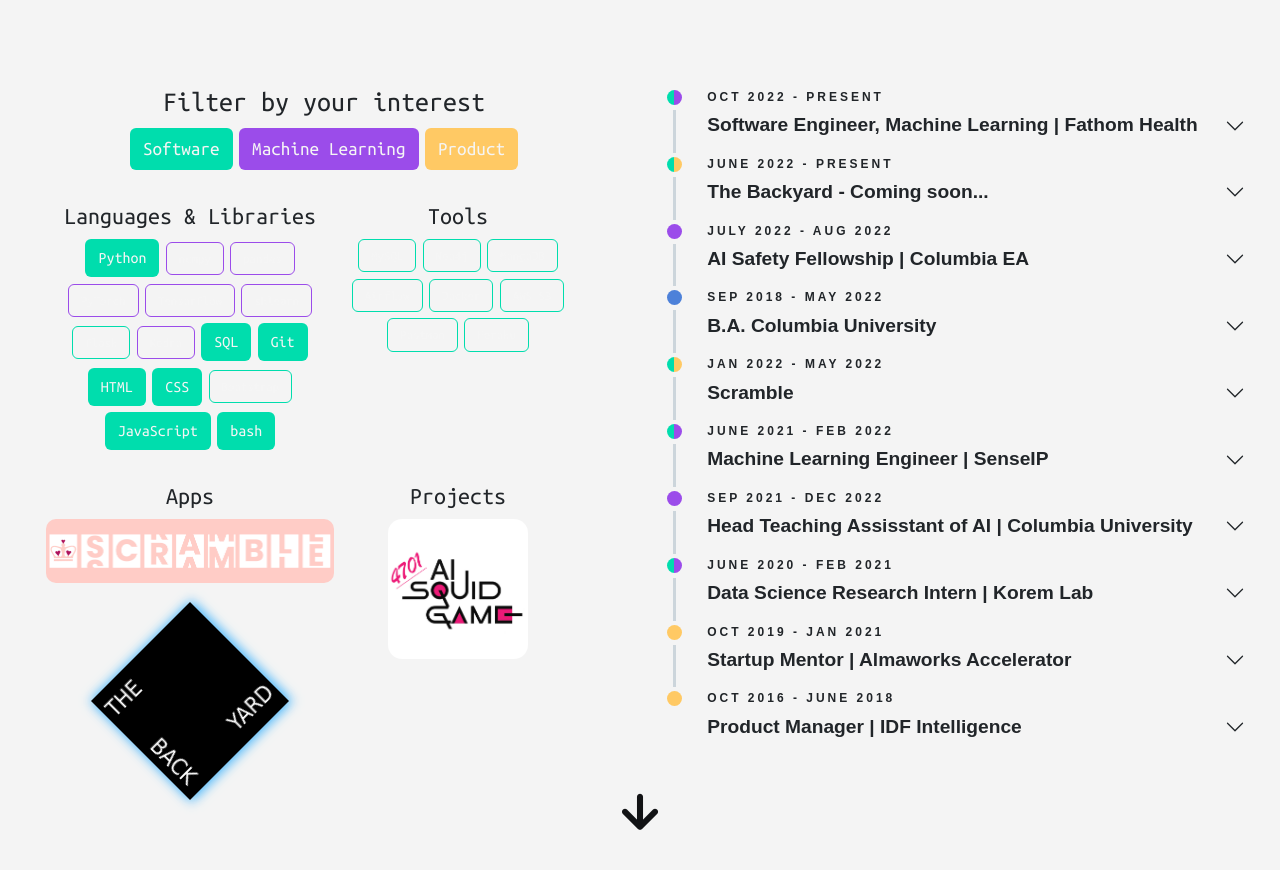
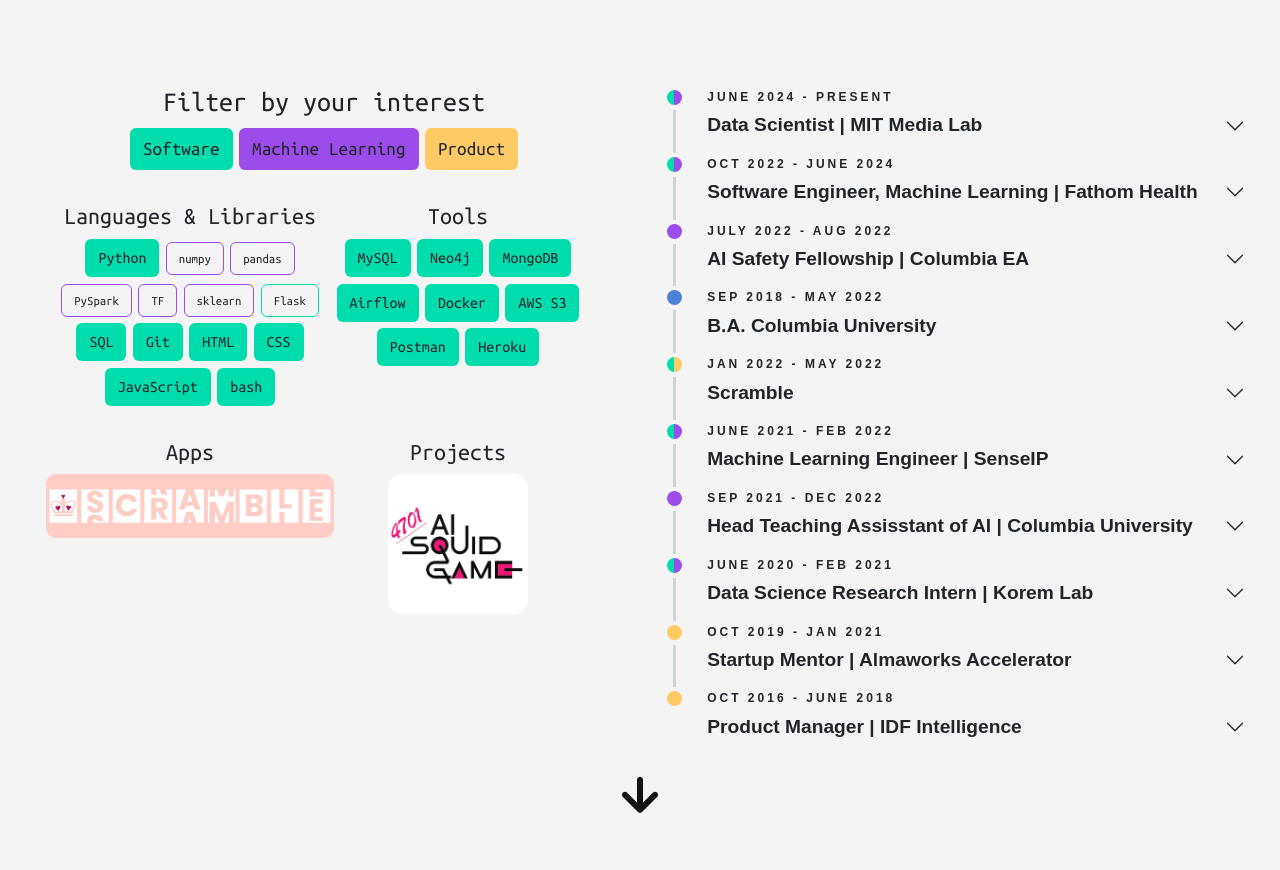
Before and after one commit to tomcohen13/tomcohen13.github.io, a plain HTML site: page index.html in a window 1280 px wide. Shown: the part 782-1652 px from the top of the page. Drawn offline with nearby package versions, Linux system fonts and the light colour scheme; animation ran at ten frames a second; a web font is replaced by a local one.

Commit message:
updates to resume

```diff
--- a/index.css
+++ b/index.css
@@ -121,15 +121,15 @@ section{
 
 .swe{
   background: #00ddad;
-  color: whitesmoke;
+  /* color: whitesmoke; */
 }
 .ml{
   background: var(--ml-color);
-  color: whitesmoke;
+  /* color: whitesmoke; */
 }
 .pm{
   background: var(--pm-color);
-  color: whitesmoke;
+  /* color: whitesmoke; */
 }
 
 .tl{
--- a/index.html
+++ b/index.html
@@ -94,16 +94,14 @@
                             <span class = "btn swe lang" disabled>Python</span>
                             <span class = "btn ml lib"disabled>numpy</span>
                             <span class = "btn ml lib"disabled>pandas</span>
-                            <span class = "btn ml lib"disabled>PyTorch</span>
-                            <span class = "btn ml lib"disabled>TensorFlow</span>
+                            <span class = "btn ml lib"disabled>PySpark</span>
+                            <span class = "btn ml lib"disabled>TF</span>
                             <span class = "btn ml lib"disabled>sklearn</span>
                             <span class = "btn swe lib"disabled>Flask</span>
-                            <span class = "btn ml lib"disabled>Kedro</span>
                             <span class = "btn swe lang" disabled>SQL</span>
                             <span class = "btn swe lang" disabled>Git</span>
                             <span class = "btn swe lang" disabled>HTML</span>
                             <span class = "btn swe lang" disabled>CSS</span>
-                            <span class = "btn swe lib" disabled>Bootstrap</span>
                             <span class = "btn swe lang" disabled>JavaScript</span>
                             <span class = "btn swe lang" disabled>bash</span>
                         </div>
@@ -111,14 +109,14 @@
                     <div class="category box2" id="tools">
                         <h4 class="">Tools</h4>
                         <div class="tags">
-                            <span class = "btn swe lib" disabled>MySQL</span>
-                            <span class = "btn swe lib" disabled>Neo4j</span>
-                            <span class = "btn swe lib" disabled>MongoDB</span>
-                            <span class = "btn swe lib" disabled>Airflow</span>
-                            <span class = "btn swe lib" disabled>Docker</span>
-                            <span class = "btn swe lib" disabled>AWS S3</span>
-                            <span class = "btn swe lib" disabled>Postman</span>
-                            <span class = "btn swe lib" disabled>Heroku</span>
+                            <span class = "btn swe lang" disabled>MySQL</span>
+                            <span class = "btn swe lang" disabled>Neo4j</span>
+                            <span class = "btn swe lang" disabled>MongoDB</span>
+                            <span class = "btn swe lang" disabled>Airflow</span>
+                            <span class = "btn swe lang" disabled>Docker</span>
+                            <span class = "btn swe lang" disabled>AWS S3</span>
+                            <span class = "btn swe lang" disabled>Postman</span>
+                            <span class = "btn swe lang" disabled>Heroku</span>
                         </div>
 
                     </div>
@@ -155,7 +153,7 @@
                                 <!-- Modal -->
                                 <link href="templates/scrambleModal.html" rel="import"/>
                             </div>
-                            <div>
+                            <!-- <div>
                                 <button id="backyard" type="button" class="btn btn-primary app d-flex flex-column" data-bs-toggle="modal" data-bs-target="#bkyrdModal">
                                     <p class="top-left" style="">THE</p>
                                     <p class="bottom-left">BACK</p>
@@ -181,7 +179,7 @@
                                     </div>
                                 </div>
 
-                            </div>
+                            </div> -->
                         </div>
                     </div>
                     <div class="category" id="projects">
@@ -223,7 +221,25 @@
                 <ul class="timeline accordion accordion-flush" id = "accordionFlushExample">
                     <li class="timeline-item accordion-item ml-item swe-item">
                         <div class="timeline-info">
-                            <span>Oct 2022 - Present</span>
+                            <span>June 2024 - Present</span>
+                        </div>
+                        <div class="timeline-markers">
+                            <div class="timeline-marker"></div>
+                        </div>
+                        <h3 class="timeline-title accordion-header" id="flush-headingEleven">
+                          <button class="accordion-button collapsed" type="button" data-bs-toggle="collapse" data-bs-target="#flush-collapseEleven" aria-expanded="false" aria-controls="flush-collapseEleven">
+                            Data Scientist | MIT Media Lab
+                          </button>
+                        </h2>
+                        <div id="flush-collapseEleven" class="accordion-collapse collapse" aria-labelledby="flush-headingEleven" data-bs-parent="#accordionFlushExample">
+                            <div class="accordion-body">
+                                lalalal
+                            </div>
+                        </div>
+                    </li>
+                    <li class="timeline-item accordion-item ml-item swe-item">
+                        <div class="timeline-info">
+                            <span>Oct 2022 - June 2024</span>
                         </div>
                         <div class="timeline-markers">
                             <div class="timeline-marker"></div>
@@ -237,20 +253,6 @@
                           <div class="accordion-body">
                             Fathom Health is a Series-B company, backed by world-class investors including Google Ventures, 8VC, and Stanford, as well as founders and early employees from companies like Google, Dropbox, Airbnb, and Athena health, employing deep learning NLP system to accelerate medical reimbursement. <br>
                             Working on the Machine Learning team, I help build software and robust NLP models to help healthcare providers run their operations more efficiently while cutting costs.</div>
-                        </div>
-                    </li>
-                    <li class="timeline-item accordion-item swe-item pm-item">
-                        <div class="timeline-info">
-                            <span>June 2022 - Present</span>
-                        </div>
-                        <div class="timeline-marker"></div>
-                        <h3 class="timeline-title accordion-header" id="flush-headingThree">
-                          <button class="accordion-button collapsed" type="button" data-bs-toggle="collapse" data-bs-target="#flush-collapseThree" aria-expanded="false" aria-controls="flush-collapseThree">
-                            The Backyard - Coming soon...
-                          </button>
-                        </h2>
-                        <div id="flush-collapseThree" class="accordion-collapse collapse" aria-labelledby="flush-headingThree" data-bs-parent="#accordionFlushExample">
-                          <div class="accordion-body">Working on a first-of-its-kind platform for promoting student-run web applications: https://www.bkyrd.com</div>
                         </div>
                     </li>
                     <li class="timeline-item accordion-item ml-item">
```
